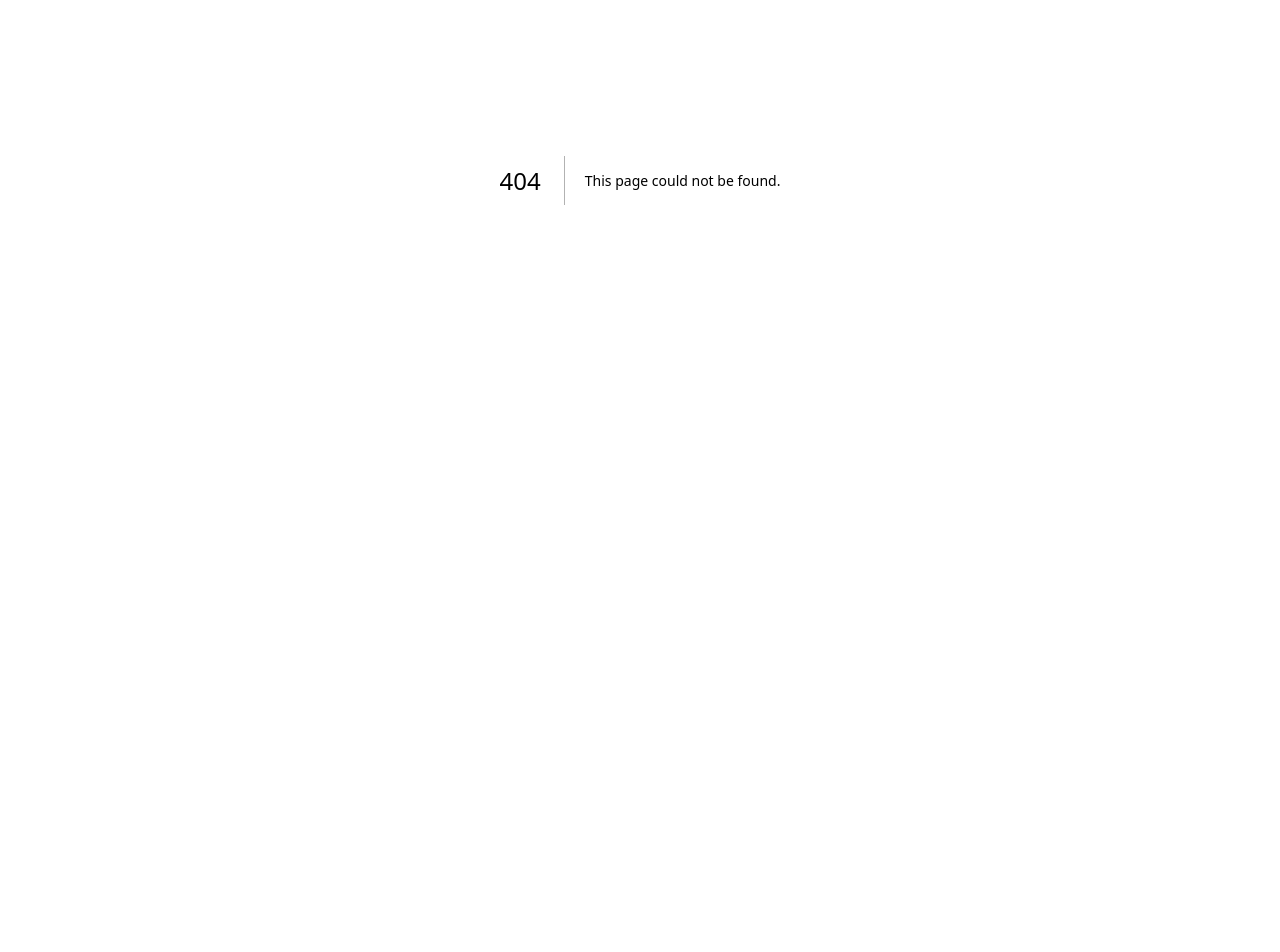
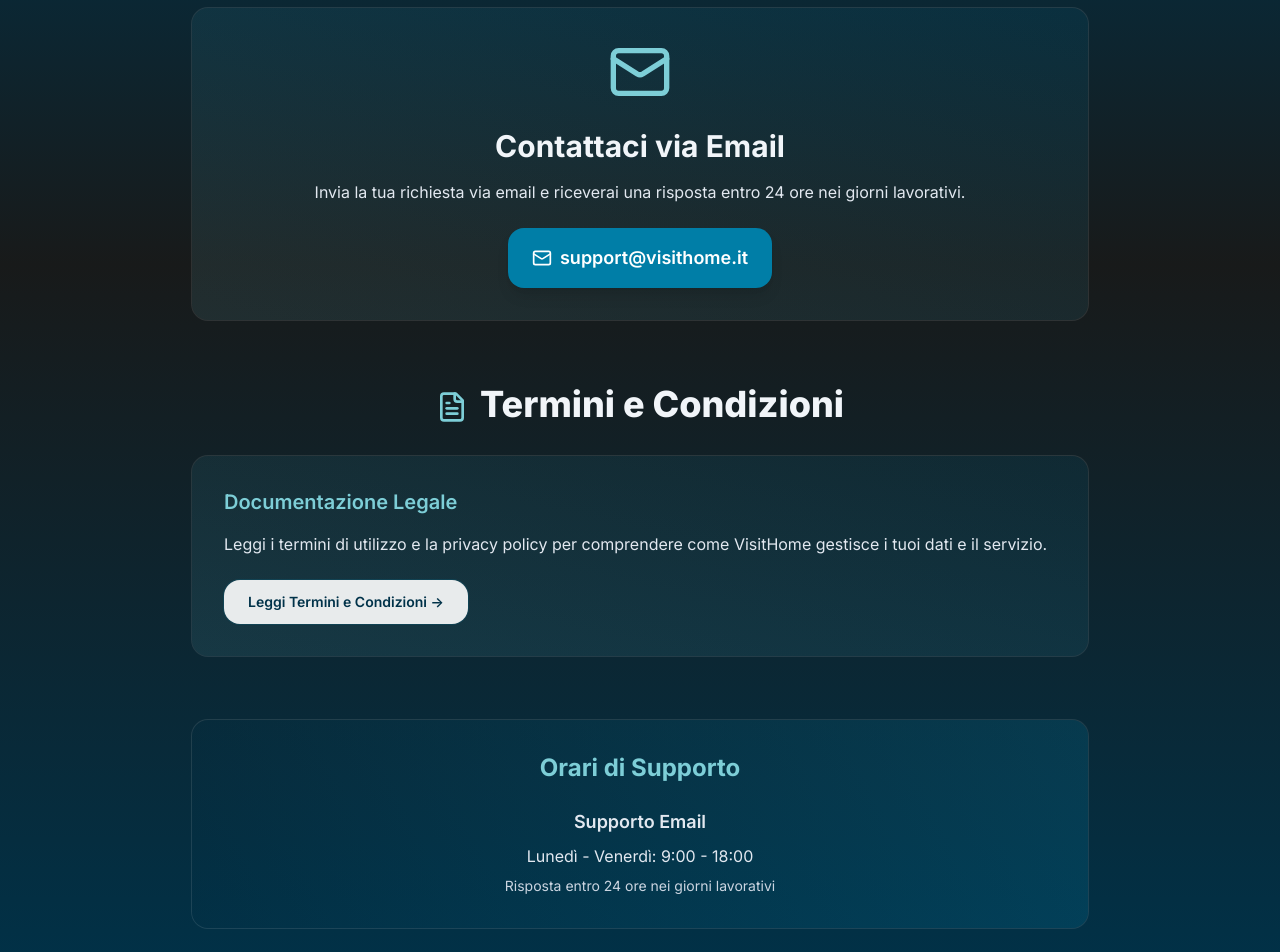
Before and after one commit to davethebrave16/visithome-site, a Next.js app: page /support in a window 1280 px wide. Before the commit this address had no page. Shown: the part 220-1172 px from the top of the page. Before the commit the page ends 800 px from the top, so only its background shows below. Built offline with nearby package versions, Linux system fonts and the light colour scheme.

Commit message:
added support page

```diff
--- a/app/sitemap.xml/route.ts
+++ b/app/sitemap.xml/route.ts
@@ -60,6 +60,14 @@
         <priority>0.9</priority>
       </url>
 
+      <!-- Support page -->
+      <url>
+        <loc>${baseUrl}/support</loc>
+        <lastmod>${currentDate}</lastmod>
+        <changefreq>weekly</changefreq>
+        <priority>0.7</priority>
+      </url>
+
       <!-- Legal pages -->
       <url>
         <loc>${baseUrl}/privacy</loc>
--- /dev/null
+++ b/app/support/page.tsx
@@ -0,0 +1,88 @@
+import type { Metadata } from 'next'
+import { Mail, FileText } from 'lucide-react'
+
+export const metadata: Metadata = {
+  title: 'Supporto VisitHome - Assistenza | App Immobiliare',
+  description: 'Centro di supporto VisitHome. Contatta il nostro team di assistenza per qualsiasi domanda o problema con la nostra app immobiliare.',
+  keywords: 'supporto VisitHome, assistenza app immobiliare, contatto supporto, help desk',
+  robots: {
+    index: true,
+    follow: true,
+  },
+}
+
+export default function SupportPage() {
+  return (
+    <div className="min-h-screen w-full text-slate-100 visithome-bg visithome-font">
+      <div className="w-full mx-auto max-w-7xl px-6 md:px-10 py-16">
+        <div className="max-w-4xl mx-auto">
+          {/* Header */}
+          <div className="text-center mb-16">
+            <h1 className="text-4xl md:text-5xl font-black leading-tight mb-6">
+              Centro di <span className="text-transparent bg-clip-text hero-gradient-text">Supporto</span>
+            </h1>
+            <p className="text-slate-200 text-lg max-w-2xl mx-auto">
+              Siamo qui per aiutarti a sfruttare al meglio la tua esperienza con VisitHome.
+            </p>
+          </div>
+
+          {/* Contact Method */}
+          <div className="mb-16">
+            <div className="bg-gradient-to-tr from-[#7DCED7]/10 to-[#007EA7]/10 rounded-2xl p-8 ring-1 ring-white/10 text-center">
+              <Mail className="w-16 h-16 text-[#7DCED7] mx-auto mb-6" />
+              <h2 className="text-2xl md:text-3xl font-bold mb-4">Contattaci via Email</h2>
+              <p className="text-slate-200 mb-6 max-w-2xl mx-auto">
+                Invia la tua richiesta via email e riceverai una risposta entro 24 ore nei giorni lavorativi.
+              </p>
+              <a
+                href="mailto:support@visithome.it"
+                className="inline-flex items-center gap-2 rounded-2xl bg-[#007EA7] hover:bg-[#003249] text-white px-6 py-4 text-lg font-semibold shadow-lg transition-colors"
+              >
+                <Mail className="w-5 h-5" />
+                support@visithome.it
+              </a>
+            </div>
+          </div>
+
+          {/* Terms Section */}
+          <div className="mb-16">
+            <h2 className="text-3xl md:text-4xl font-extrabold text-center mb-8">
+              <FileText className="w-8 h-8 inline-block mr-3 text-[#7DCED7]" />
+              Termini e Condizioni
+            </h2>
+
+            <div className="bg-gradient-to-tr from-[#7DCED7]/10 to-[#007EA7]/10 rounded-2xl p-8 ring-1 ring-white/10">
+              <h3 className="text-xl font-semibold mb-4 text-[#7DCED7]">
+                Documentazione Legale
+              </h3>
+              <p className="text-slate-200 mb-6">
+                Leggi i termini di utilizzo e la privacy policy per comprendere
+                come VisitHome gestisce i tuoi dati e il servizio.
+              </p>
+              <a
+                href="/terms"
+                className="inline-flex items-center gap-2 rounded-2xl bg-white/90 hover:bg-white text-[#003249] px-6 py-3 text-sm font-semibold ring-1 ring-[#007EA7]/20 shadow-sm transition-colors"
+              >
+                Leggi Termini e Condizioni →
+              </a>
+            </div>
+          </div>
+
+          {/* Support Hours */}
+          <div className="bg-gradient-to-r from-[#003249]/20 to-[#007EA7]/20 rounded-2xl p-8 ring-1 ring-white/10 text-center">
+            <h3 className="text-2xl font-bold mb-6 text-[#7DCED7]">
+              Orari di Supporto
+            </h3>
+            <div className="text-slate-200 space-y-2">
+              <p className="text-lg font-semibold">Supporto Email</p>
+              <p>Lunedì - Venerdì: 9:00 - 18:00</p>
+              <p className="text-sm text-slate-300 mt-4">
+                Risposta entro 24 ore nei giorni lavorativi
+              </p>
+            </div>
+          </div>
+        </div>
+      </div>
+    </div>
+  )
+}
```
